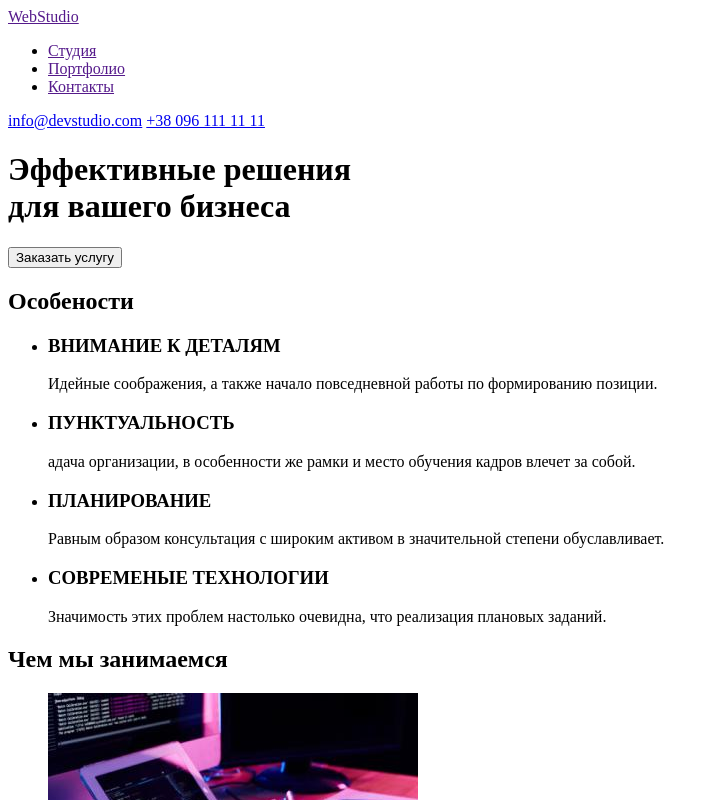
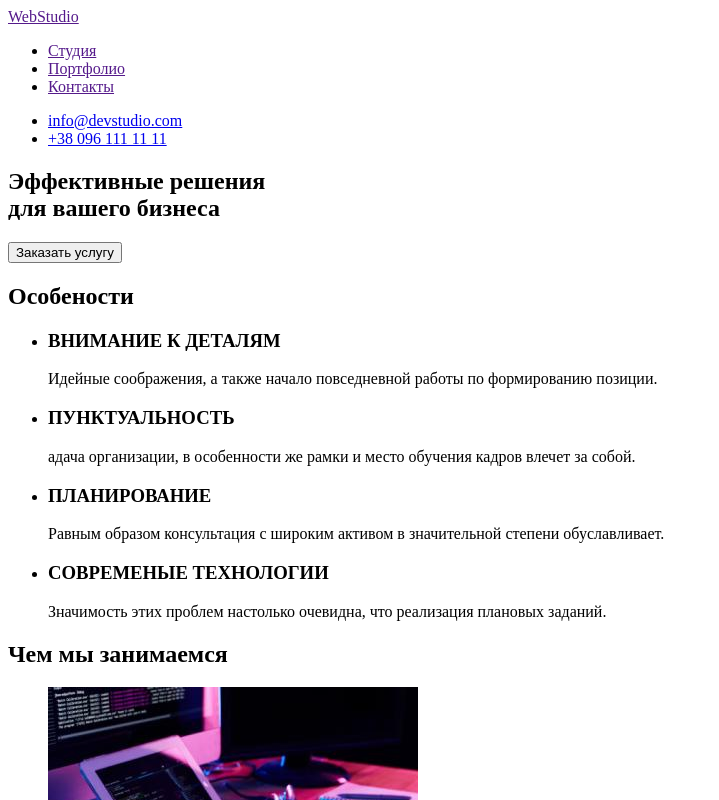
Before and after one commit to Stanislav-PSV/goit-markup-hw-01, a plain HTML site: page index.html in a window 1280 px wide. Shown: the top 800 px of the page, without its empty margins (0-719 px from the left). Drawn offline with Linux system fonts and the light colour scheme.

Commit message:
hw-1-v.1.1
внесены правки.

```diff
--- a/index.html
+++ b/index.html
@@ -16,12 +16,16 @@
                         <li><a href="">Контакты</a></li>
                     </ul>
                 </nav>
-                <a href="mailto:info@devstudio.com">info@devstudio.com</a>
-                <a href="tel:+380961111111">+38 096 111 11 11</a>
+                <ul>
+                    <li><a href="mailto:info@devstudio.com">info@devstudio.com</a></li>
+                    <li><a href="tel:+380961111111">+38 096 111 11 11</a></li>
+                </ul>
             </header>
             <main>
-                <h1>Эффективные решения <br> для вашего бизнеса</h1>
-                <button type="button">Заказать услугу</button>
+                <section>
+                    <h1>Эффективные решения <br> для вашего бизнеса</h1>
+                    <button type="button">Заказать услугу</button>
+                </section>
                 <section>
                     <h2>Особености</h2>
                         <ul>
@@ -87,7 +91,7 @@
                 <a href="">WebStudio</a>
                 <address>
                         <ul>
-                            <li>г. Киев, пр-т Леси Украинки, 26</li>
+                            <li><a href="https://goo.gl/maps/XqXymraPGeY7W97GA">г. Киев, пр-т Леси Украинки, 26</a></li>
                             <li><a href="mailto:info@devstudio.com">info@devstudio.com</a></li>
                             <li><a href="tel:+380961111111">+38 096 111 11 11</a></li>
                         </ul>
```
Also changed, not shown: 1 other file.
